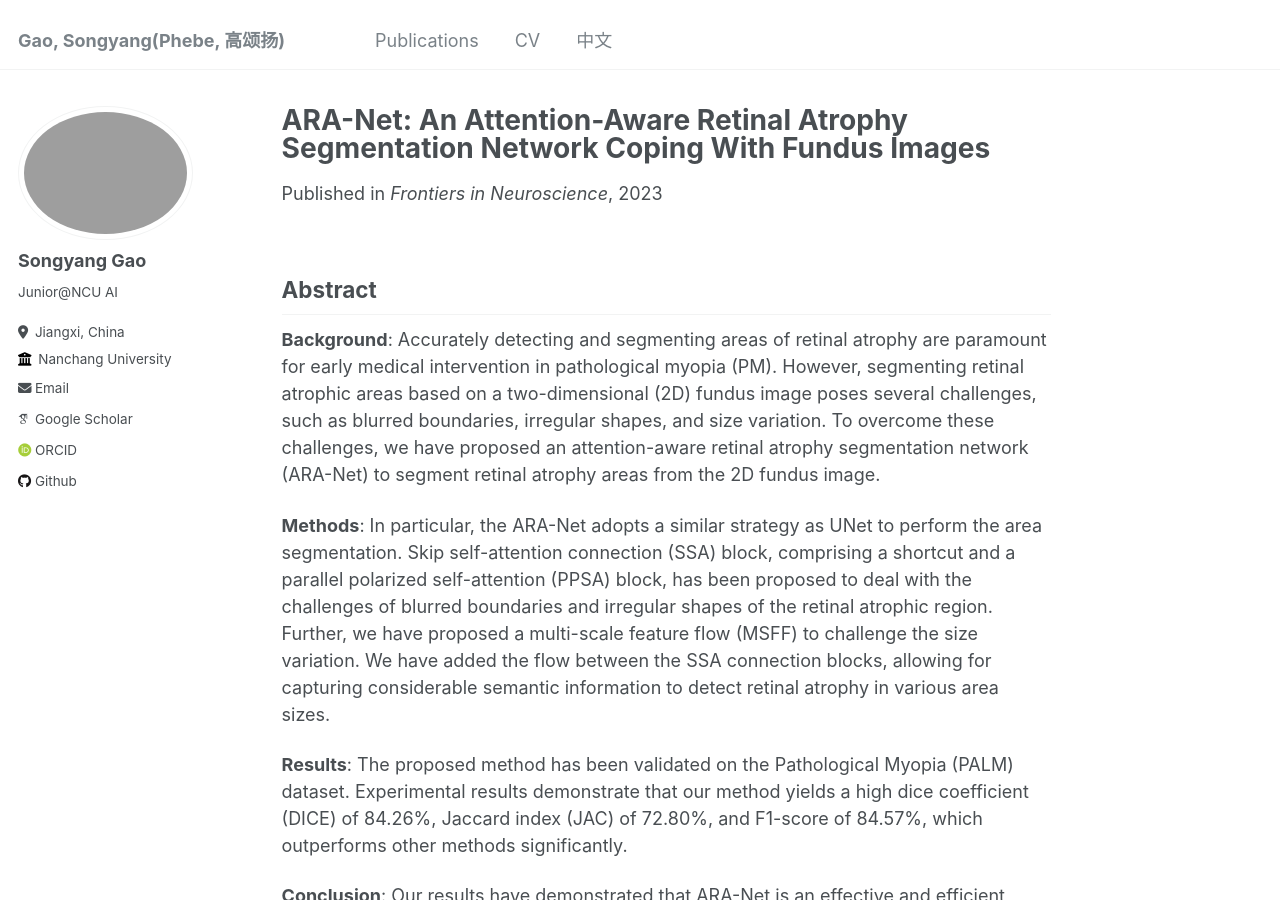
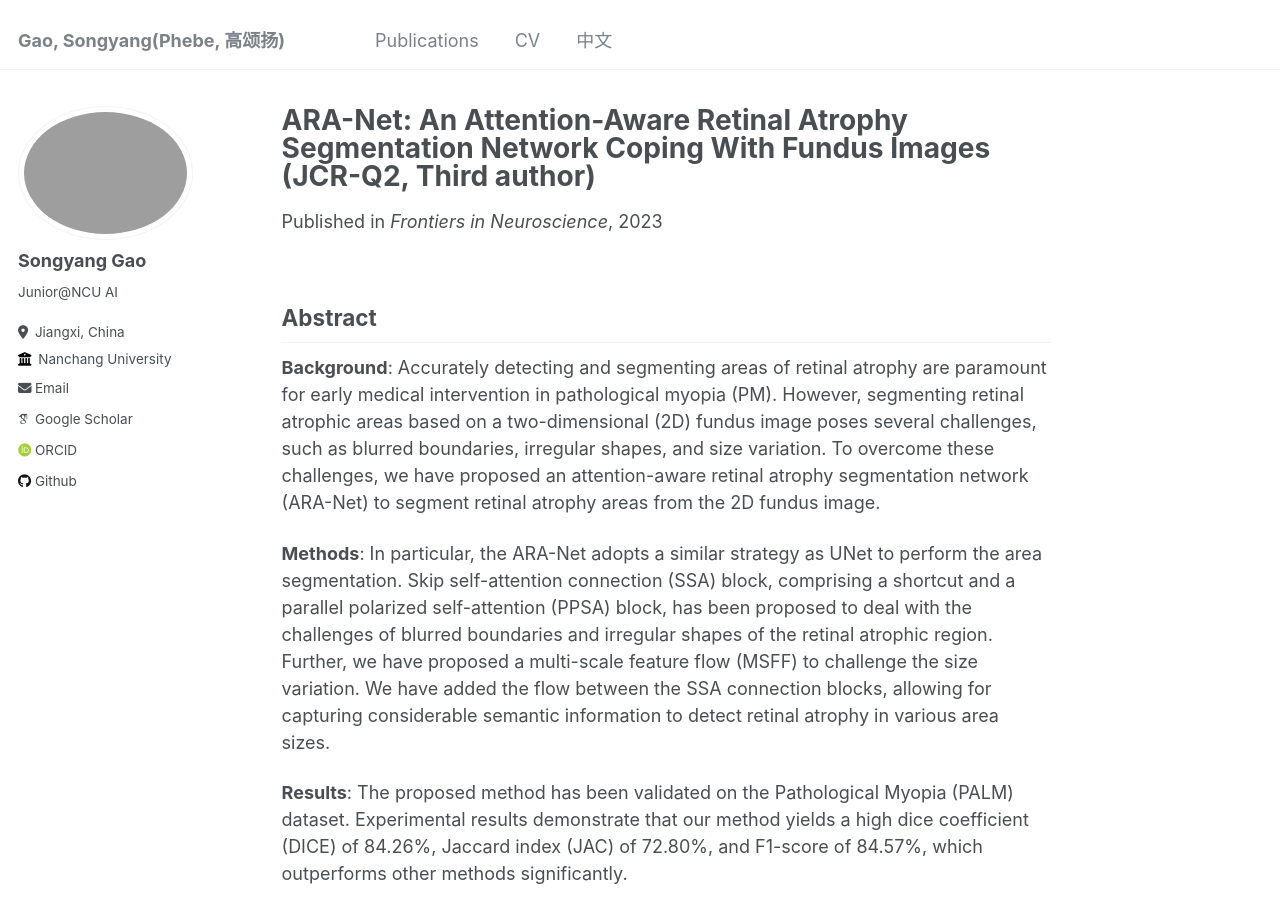
Before and after one commit to songyang0603/songyang0603.github.io, a Jekyll site: the page built from _publications/2023-04-27-ARA-Net An Attention-Aware Retinal Atrophy Segmentation Network Coping With Fundus Images.md, in a window 1280 px wide and 900 px high. Built offline with Jekyll 4.4.1, drawn with Linux system fonts in a browser that asks for light colours; some web fonts are replaced.

Commit message:
Update 2023-04-27-ARA-Net An Attention-Aware Retinal Atrophy Segmentation Network Coping With Fundus Images.md

```diff
--- a/_publications/2023-04-27-ARA-Net An Attention-Aware Retinal Atrophy Segmentation Network Coping With Fundus Images.md
+++ b/_publications/2023-04-27-ARA-Net An Attention-Aware Retinal Atrophy Segmentation Network Coping With Fundus Images.md
@@ -1,5 +1,5 @@
 ---
-title: "ARA-Net: An Attention-Aware Retinal Atrophy Segmentation Network Coping With Fundus Images"
+title: "ARA-Net: An Attention-Aware Retinal Atrophy Segmentation Network Coping With Fundus Images (JCR-Q2, Third author)"
 collection: publications
 permalink: /publication/2023-04-27-ARA-Net An Attention-Aware Retinal Atrophy Segmentation Network Coping With Fundus Image
 excerpt: 'In this paper, An attention-aware retinal atrophy segmentation network (ARA-Net) is proposed to segment retinal atrophy areas from the 2D fundus image.'
```
